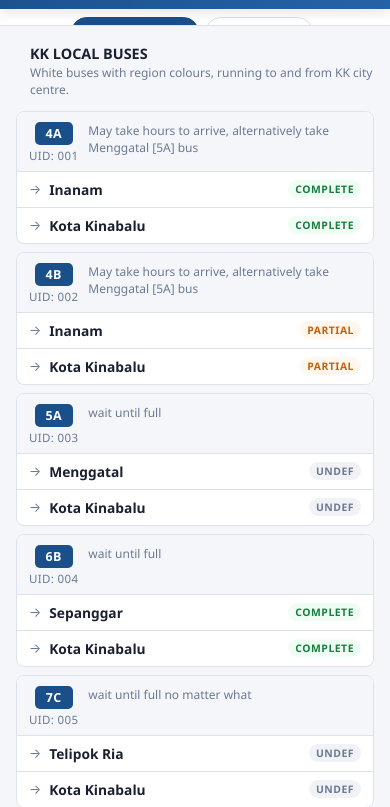
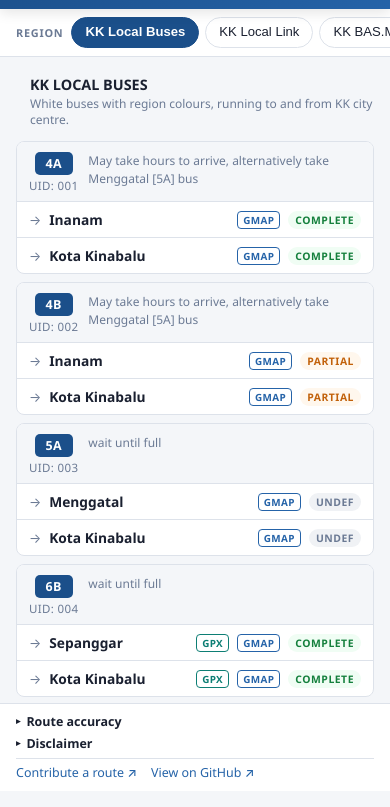
Before and after one commit to amasraff/sabah-bus-routes, a plain HTML site: page index.html in a window 390 px wide. Shown: the part 53-860 px from the top of the page. Drawn offline with nearby package versions, Linux system fonts and the light colour scheme.

Commit message:
feat: add link badges and keep region bar and footer in view
- Show GPX and GMAP badges on each direction
- Set desktop route list to 35% width (380px to 560px)
- Scroll only the route list so the region bar and footer stay visible
- Keep the tapped row above the mobile map panel

Co-Authored-By: Claude Sonnet 5.5 <noreply@anthropic.com>
Claude-Session: https://claude.ai/code/session_01QMrcActUSDVLi2Q1d85Rie

```diff
--- a/index.html
+++ b/index.html
@@ -40,10 +40,14 @@
       font-family: 'Segoe UI', system-ui, -apple-system, sans-serif;
       background: var(--surface-2);
       color: var(--text);
-      height: 100%;
+      height: 100vh;
+      height: 100dvh;      /* fits mobile browsers with a collapsing toolbar */
+      overflow: hidden;
       display: flex;
       flex-direction: column;
     }
+
+    .site-header, .nav-strip, footer { flex-shrink: 0; }
 
     /* ── Header ────────────────────────────────────── */
     .site-header {
@@ -122,6 +126,7 @@
       flex: 1;
       display: flex;
       flex-direction: column;   /* mobile: stacked */
+      min-height: 0;
     }
 
     /* ── Map panel ──────────────────────────────────── */
@@ -195,6 +200,9 @@
     /* ── Route list ─────────────────────────────────── */
     #routeList {
       flex: 1;
+      min-height: 0;
+      overflow-y: auto;
+      -webkit-overflow-scrolling: touch;
       padding: 16px;
     }
 
@@ -371,6 +379,19 @@
       white-space: nowrap;
     }
 
+    .link-badge {
+      flex-shrink: 0;
+      font-size: 0.62rem;
+      font-weight: 700;
+      letter-spacing: .04em;
+      padding: 1px 5px;
+      border: 1px solid currentColor;
+      border-radius: 4px;
+    }
+
+    .link-gpx  { color: var(--teal); }
+    .link-gmap { color: var(--blue-mid); }
+
     .bus-status {
       flex-shrink: 0;
       font-size: 0.65rem;
@@ -394,6 +415,8 @@
       font-size: 0.78rem;
       color: var(--muted);
       line-height: 1.6;
+      max-height: 40vh;    /* expanded sections scroll inside the footer */
+      overflow-y: auto;
     }
 
     footer details + details { margin-top: 6px; }
@@ -459,14 +482,17 @@
 
       #mapLabel { flex: 1; min-width: 0; }
       #map { flex: none; height: 40vh; }
+
+      .nav-strip { flex-wrap: nowrap; }
+      .nav-btn { flex-shrink: 0; }
+
+      footer { padding: 8px 16px calc(8px + env(safe-area-inset-bottom)); }
+      footer details + details { margin-top: 2px; }
+      .footer-links { margin-top: 4px; padding-top: 4px; }
     }
 
     /* ── Desktop layout ─────────────────────────────── */
     @media (min-width: 768px) {
-      body {
-        overflow: hidden;
-      }
-
       #layout {
         flex: 1;
         flex-direction: row;
@@ -475,7 +501,7 @@
       }
 
       #routeList {
-        flex: 0 0 380px;
+        flex: 0 0 clamp(380px, 35%, 560px);
         overflow-y: auto;
         border-right: 1px solid var(--border);
         padding: 16px;
@@ -492,10 +518,6 @@
       .map-header { flex-shrink: 0; }
       #mapCloseBtn { display: none; }
 
-    }
-
-    @media (min-width: 1100px) {
-      #routeList { flex: 0 0 420px; }
     }
   </style>
 </head>
--- a/script.js
+++ b/script.js
@@ -172,7 +172,13 @@ function openMap({ route, gpx, label }) {
   // On mobile, leave room so the bottom sheet doesn't hide the end of the page
   if (!isDesktop()) {
     map?.invalidateSize();
-    document.body.style.paddingBottom = `${mapPanel.offsetHeight}px`;
+    routeList.style.paddingBottom = `${mapPanel.offsetHeight}px`;
+    // Keep the tapped row visible above the bottom sheet
+    const row = state.selectedDir?.row;
+    if (row) {
+      const hidden = row.getBoundingClientRect().bottom - mapPanel.getBoundingClientRect().top;
+      if (hidden > 0) routeList.scrollTop += hidden + 8;
+    }
   }
 }
 
@@ -183,7 +189,7 @@ function hideMap() {
   showMessage('');
   mapActions.hidden = true;
   mapLabel.textContent = 'Kota Kinabalu';
-  document.body.style.paddingBottom = '';
+  routeList.style.paddingBottom = '';
   mapPanel.hidden = !isDesktop();
   if (isDesktop() && ensureMap()) map.setView(KK_CENTRE, 12);
 }
@@ -240,8 +246,6 @@ function renderRoutes(rawData) {
   state.selectedDir = null;
   hideMap();
 
-  // Auto-load the first region that has an area map
-  const firstWithMap = regions.find(r => r.map);
   for (const region of regions) {
     const group = document.createElement('div');
     group.className = 'region-group';
@@ -337,6 +341,8 @@ function buildBusCard(bus) {
     row.innerHTML = `
       <span class="dir-arrow">→</span>
       <span class="dir-dest">${escHtml(dir.destination || 'Unknown')}</span>
+      ${gpx ? '<span class="link-badge link-gpx">GPX</span>' : ''}
+      ${route ? '<span class="link-badge link-gmap">GMAP</span>' : ''}
       <span class="bus-status ${cls}">${label}</span>
     `;
 
```
